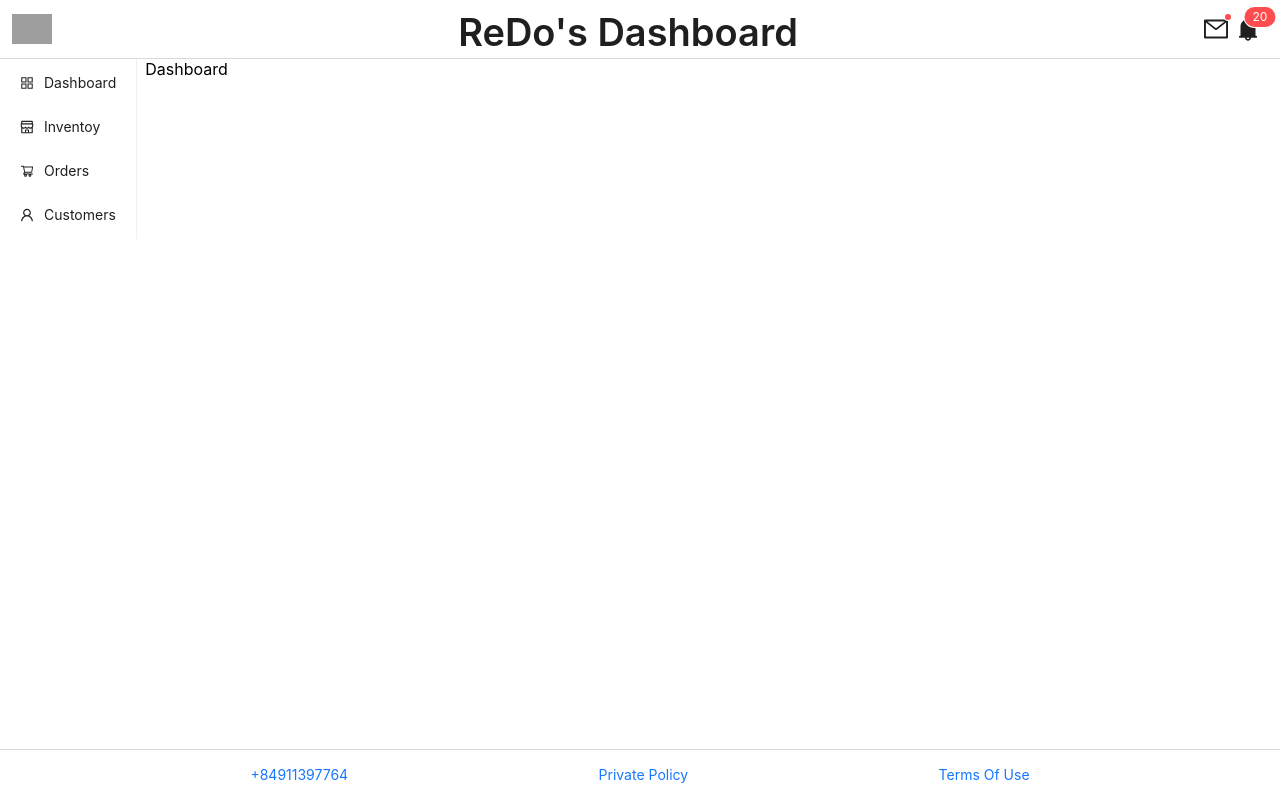
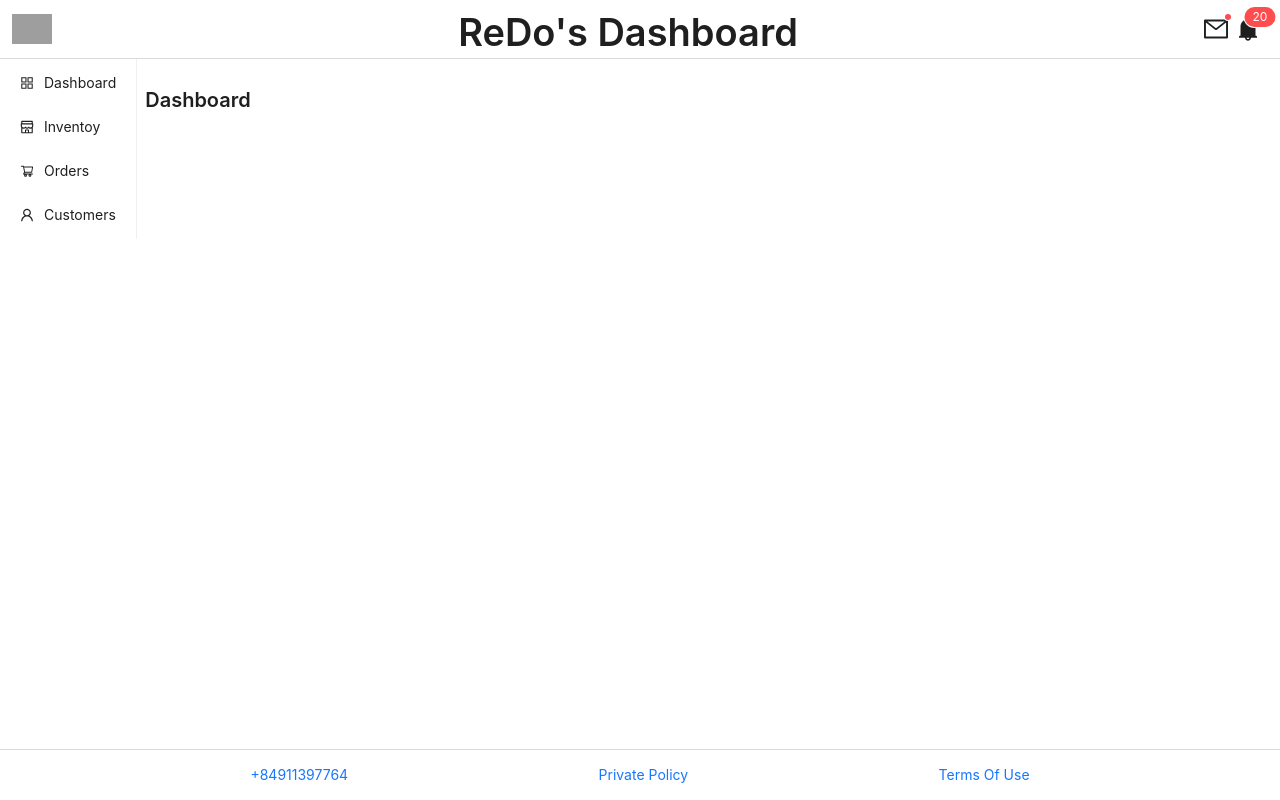
Before and after one commit to ReDoProgrammer/reactjs_dashboard, a React (Create React App) app: page / in a window 1280 px wide. Built offline with nearby package versions, Linux system fonts and the light colour scheme; grey boxes are pictures that could not be loaded.

Commit message:
design pages title

```diff
--- a/src/Components/Pages/Customer/index.js
+++ b/src/Components/Pages/Customer/index.js
@@ -1,5 +1,10 @@
+import {Typography} from 'antd';
 function Customer() {
-    return ( <div>Customers</div> );
+    return (
+    <div>
+        <Typography.Title level={4}>Customers</Typography.Title>
+    </div>
+    );
 }
 
 export default Customer;
--- a/src/Components/Pages/Dashboard/index.js
+++ b/src/Components/Pages/Dashboard/index.js
@@ -1,5 +1,8 @@
+import {Typography} from 'antd';
 function Dashboard() {
-    return ( <div>Dashboard</div> );
+    return ( <div>
+        <Typography.Title level={4}>Dashboard</Typography.Title>
+    </div> );
 }
 
 export default Dashboard;
--- a/src/Components/Pages/Inventory/index.js
+++ b/src/Components/Pages/Inventory/index.js
@@ -1,6 +1,7 @@
+import {Typography} from 'antd';
 function Inventory() {
     return (  <div>
-        Inventory
+        <Typography.Title level={4}>Inventory</Typography.Title>
     </div>);
 }
 
--- a/src/Components/Pages/Order/index.js
+++ b/src/Components/Pages/Order/index.js
@@ -1,6 +1,7 @@
+import {Typography} from 'antd';
 function Order() {
     return (  <div>
-        orders
+        <Typography.Title level={4}>Orders</Typography.Title>
     </div>);
 }
 
```
